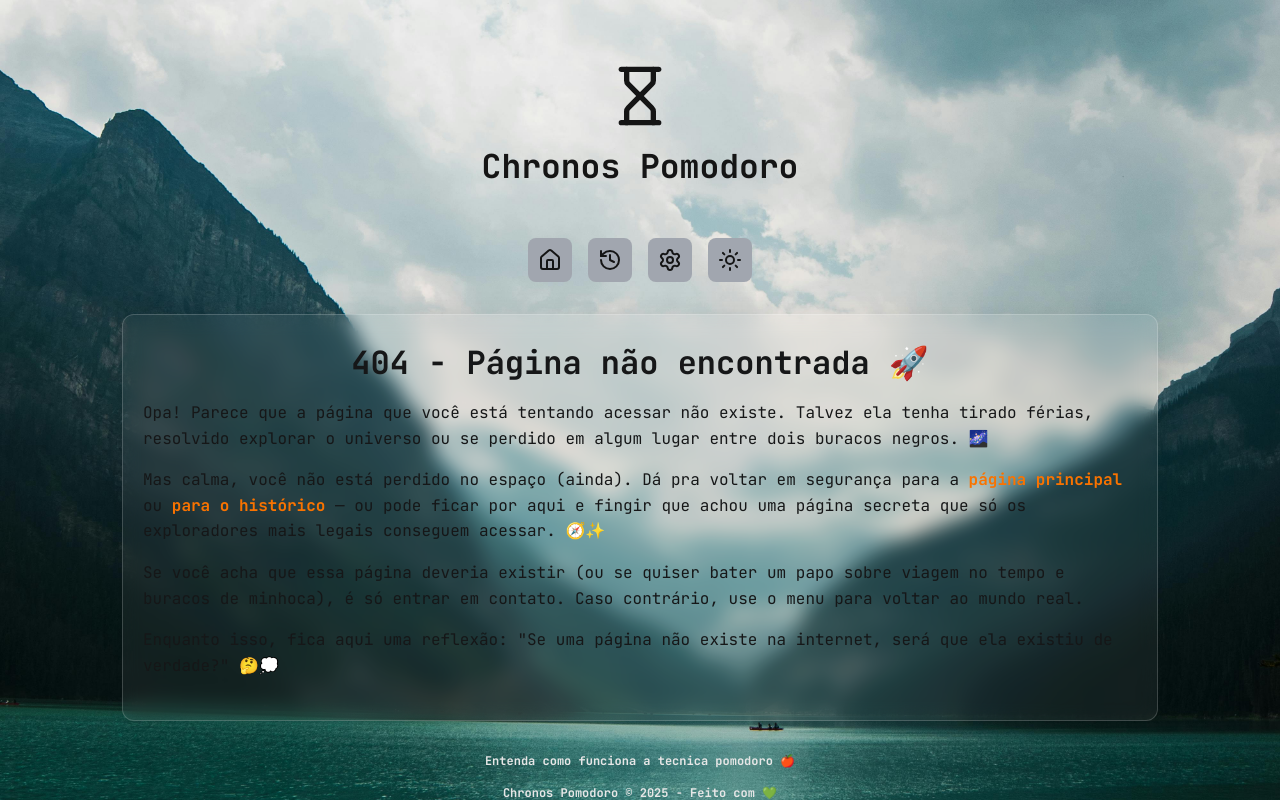
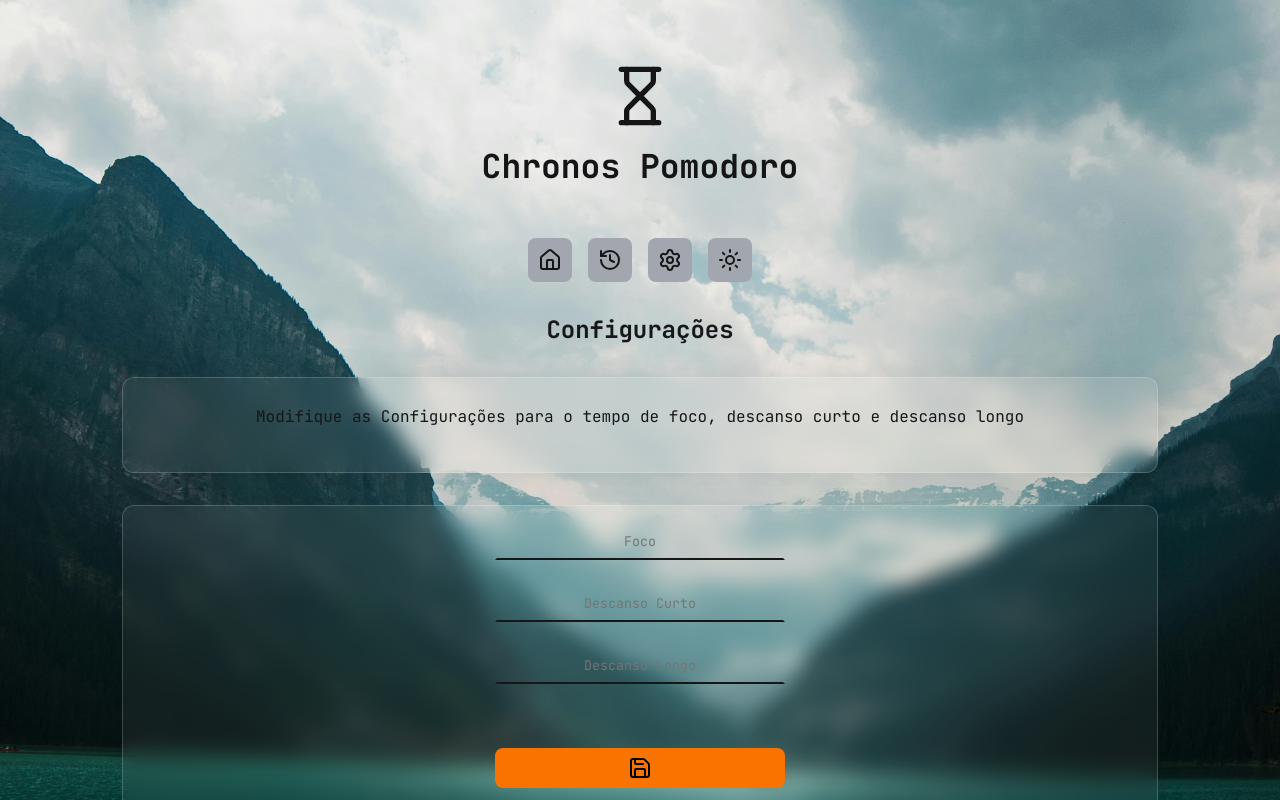
Before and after one commit to MarvinRF/chronos-pomodoro, a React (Vite) app: page /settings in a window 1280 px wide. Shown: the top 800 px of the page. Built offline with nearby package versions, Linux system fonts and the light colour scheme.

Commit message:
Adds settings route for user configuration
Integrates the settings page into the routing logic to enable access via a dedicated URL. This change facilitates future expansion of user customization features.

```diff
--- /dev/null
+++ b/src/pages/Settings/index.tsx
@@ -0,0 +1,50 @@
+import { Container } from '../../components/Container';
+import { MainTemplate } from '../../templates/MainTemplate';
+import { Heading } from '../../components/Heading';
+import { GenericHtml } from '../../components/GenericHtml';
+import DefaultInput from '../../components/DefaultInput';
+import { DefaultButton } from '../../components/DefaultButton';
+import { SaveIcon } from 'lucide-react';
+
+export const Settings = () => {
+  return (
+    <MainTemplate>
+      <Container>
+        <Heading>Configurações</Heading>
+      </Container>
+      <Container>
+        <GenericHtml>
+          <p style={{ textAlign: 'center' }}>
+            Modifique as Configurações para o tempo de foco, descanso curto e
+            descanso longo
+          </p>
+        </GenericHtml>
+      </Container>
+
+      <Container>
+        <form action='' className='form'>
+          <div className='formRow'>
+            <DefaultInput id={'workTime'} placeholder={'Foco'} />
+          </div>
+          <div className='formRow'>
+            <DefaultInput
+              id={'shortBreakTime'}
+              placeholder={'Descanso Curto'}
+            />
+          </div>
+          <div className='formRow'>
+            <DefaultInput id={'longBreakTime'} placeholder={'Descanso Longo'} />
+          </div>
+          <div className='formRow'>
+            <DefaultButton
+              icon={<SaveIcon />}
+              type={'button'}
+              aria-label='salvar configurações'
+              title='Salvar Configurações'
+            />
+          </div>
+        </form>
+      </Container>
+    </MainTemplate>
+  );
+};
--- a/src/routers/MainRouter/index.tsx
+++ b/src/routers/MainRouter/index.tsx
@@ -4,6 +4,7 @@
 import { Home } from '../../pages/Home';
 import { History } from '../../pages/History';
 import { useEffect } from 'react';
+import { Settings } from '../../pages/Settings';
 
 function ScrollTop() {
   const { pathname } = useLocation();
@@ -19,6 +20,7 @@
       <Routes>
         <Route path='/' element={<Home />} />
         <Route path='/history' element={<History />} />
+        <Route path='/settings' element={<Settings />} />
         <Route path='/about' element={<AboutPomodoro />} />
 
         <Route path='*' element={<NotFound />} />
```
